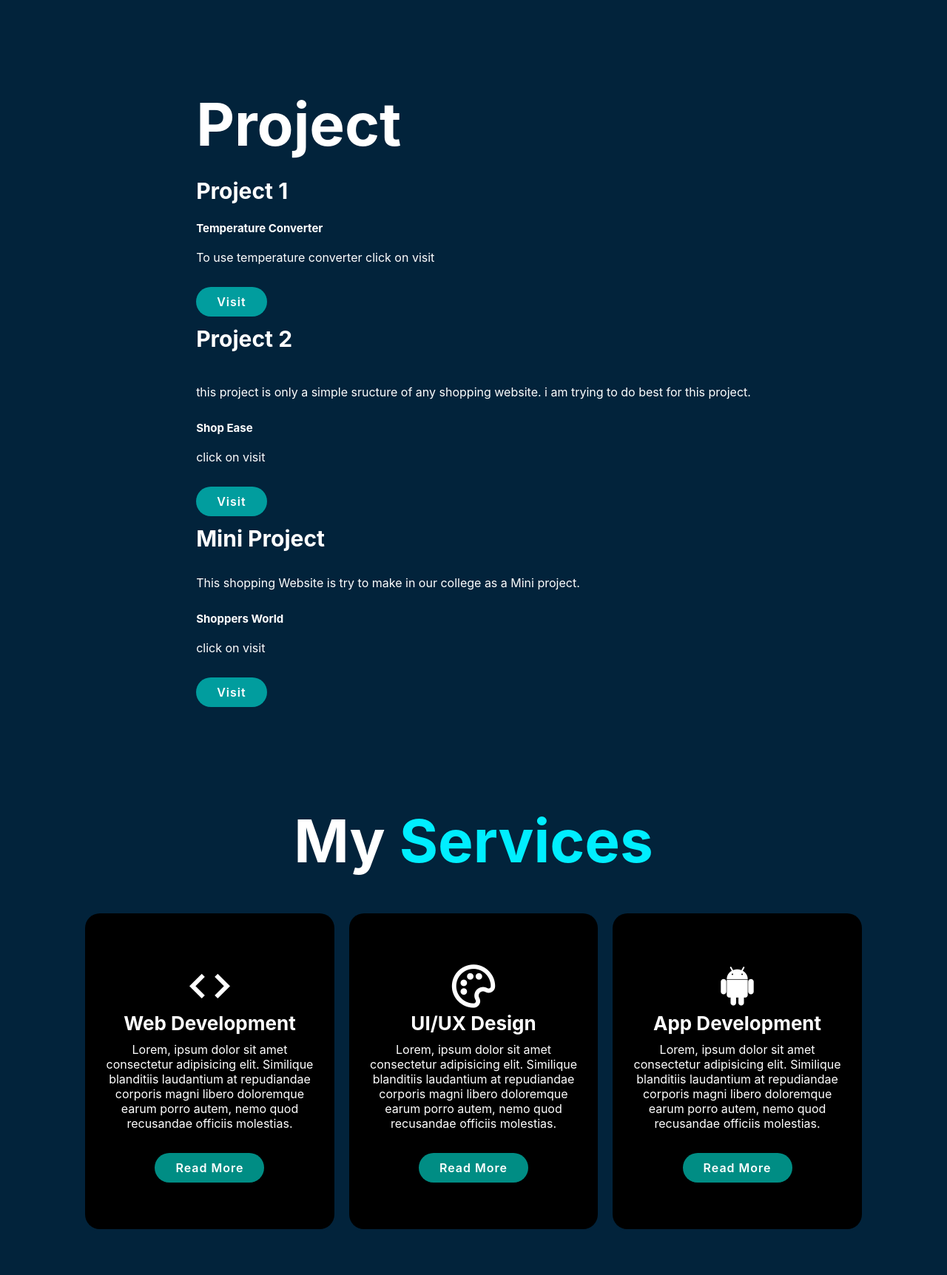
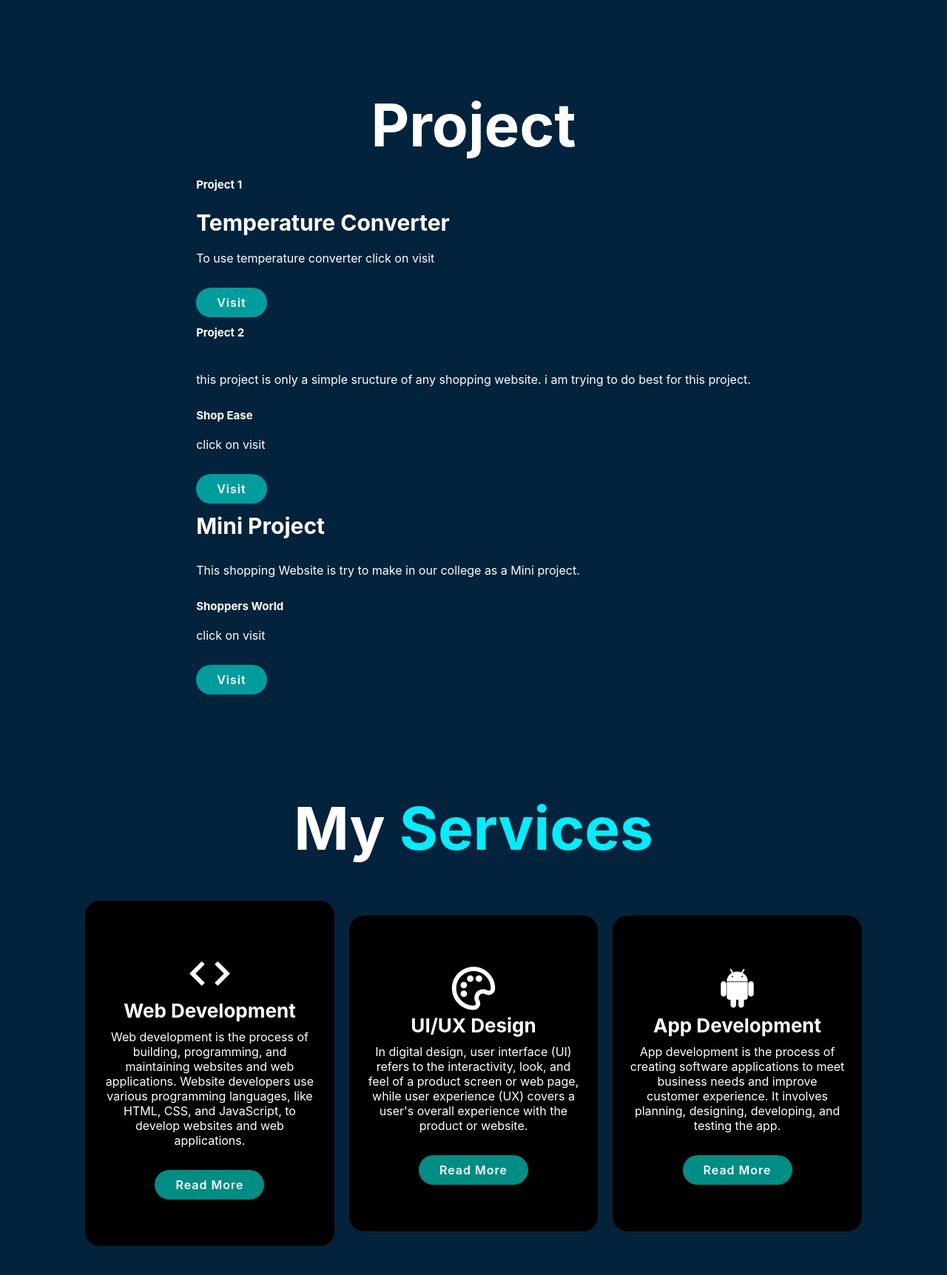
Before and after one commit to HKSingh666/Myportfolio, a plain HTML site: page index.html in a window 1280 px wide. Shown: the part 1580-3304 px from the top of the page at 74% size. Drawn offline with nearby package versions, Linux system fonts and the light colour scheme.

Commit message:
Update index.html

```diff
--- a/index.html
+++ b/index.html
@@ -37,10 +37,10 @@
             <h3>And I'm a <span class="multiple-text"></span></h3>
             <p> And I am studying btech from Kashi Institute of technology. </p>
             <div class="social-media">
-                <a href="#"><i class='bx bxl-linkedin'></i></a>
+                <a href="www.linkedin.com/in/harshkumarsingh666"><i class='bx bxl-linkedin'></i></a>
                 <a href="#"><i class='bx bxl-github' ></i></a>
-                <a href="#"><i class='bx bxl-facebook'></i></a>
-                <a href="#"><i class='bx bxl-instagram' ></i></a>
+                <a href="https://www.facebook.com/me/"><i class='bx bxl-facebook'></i></a>
+                <a href="https://www.instagram.com/hk_singh_666/?hl=en#"><i class='bx bxl-instagram' ></i></a>
             </div>
             <a href="Resume.jpg" class="btn"download>Download CV or Resume</a>
         </div>
@@ -65,16 +65,19 @@
 <!-- project Section -->
     <section id="project" class="project">
         <div class="project-content">
-            <h2 class="heading">Project</h2><br><br>
-            <h3>Project 1</h3><br><br>
-            <h2>Temperature Converter</h2>
+            <h1 class="heading">Project</h1><br><br>
+            <hr />
+            <h2>Project 1</h2><br><br>
+            <h3>Temperature Converter</h3>
             <p>To use temperature converter click on visit</p>
             <a href="temp.html" class="btn">Visit</a><br><br>
-            <h3>Project 2</h3><br><br>
+            <hr />
+            <h2>Project 2</h2><br><br>
             <p>this project is only a simple sructure of any shopping website. i am trying to do best for this project.</p>
             <h2>Shop Ease</h2>
             <p>click on visit</p>
             <a href="https://hksingh666.github.io/ShopEase/" class="btn">Visit</a><br><br>
+            <hr />
             <h3>Mini Project</h3><br>
             <p>This shopping Website is try to make in our college as a Mini project.</p>
             <h2>Shoppers World</h2>
@@ -90,28 +93,22 @@
             <div class="services-box">
                 <i class='bx bx-code'></i>
                 <h3>Web Development</h3>
-                <p>Lorem, ipsum dolor sit amet consectetur adipisicing elit. Similique blanditiis laudantium at
-                    repudiandae corporis magni libero doloremque earum porro autem, nemo quod recusandae officiis
-                    molestias.</p>
-                <a href="#" class="btn">Read More</a>
+                <p>Web development is the process of building, programming, and maintaining websites and web applications. Website developers use various programming languages, like HTML, CSS, and JavaScript, to develop websites and web applications.</p>
+                <a href="https://www.w3schools.com/whatis/" class="btn">Read More</a>
             </div>
 
             <div class="services-box">
                 <i class='bx bx-palette' ></i>
                 <h3>UI/UX Design</h3>
-                <p>Lorem, ipsum dolor sit amet consectetur adipisicing elit. Similique blanditiis laudantium at
-                    repudiandae corporis magni libero doloremque earum porro autem, nemo quod recusandae officiis
-                    molestias.</p>
-                <a href="#" class="btn">Read More</a>
+                <p>In digital design, user interface (UI) refers to the interactivity, look, and feel of a product screen or web page, while user experience (UX) covers a user's overall experience with the product or website.</p>
+                <a href="https://www.simplilearn.com/how-to-become-ui-ux-designer-article" class="btn">Read More</a>
             </div>
 
             <div class="services-box">
                 <i class='bx bxl-android' ></i>
                 <h3>App Development</h3>
-                <p>Lorem, ipsum dolor sit amet consectetur adipisicing elit. Similique blanditiis laudantium at
-                    repudiandae corporis magni libero doloremque earum porro autem, nemo quod recusandae officiis
-                    molestias.</p>
-                <a href="#" class="btn">Read More</a>
+                <p>App development is the process of creating software applications to meet business needs and improve customer experience. It involves planning, designing, developing, and testing the app.</p>
+                <a href="https://en.wikipedia.org/wiki/Mobile_app_development" class="btn">Read More</a>
             </div>
         </div>
     </section>
@@ -195,10 +192,10 @@
 
     <footer class="footer">
         <div class="social">
-            <a href="#"><i class='bx bxl-linkedin'></i></a>
+            <a href="www.linkedin.com/in/harshkumarsingh666"><i class='bx bxl-linkedin'></i></a>
                 <a href="#"><i class='bx bxl-github' ></i></a>
-                <a href="#"><i class='bx bxl-facebook'></i></a>
-                <a href="#"><i class='bx bxl-instagram' ></i></a>
+                <a href="https://www.facebook.com/me/"><i class='bx bxl-facebook'></i></a>
+                <a href="https://www.instagram.com/hk_singh_666/?hl=en#"><i class='bx bxl-instagram' ></i></a>
         </div>
 
         <p class="copyright">
```
